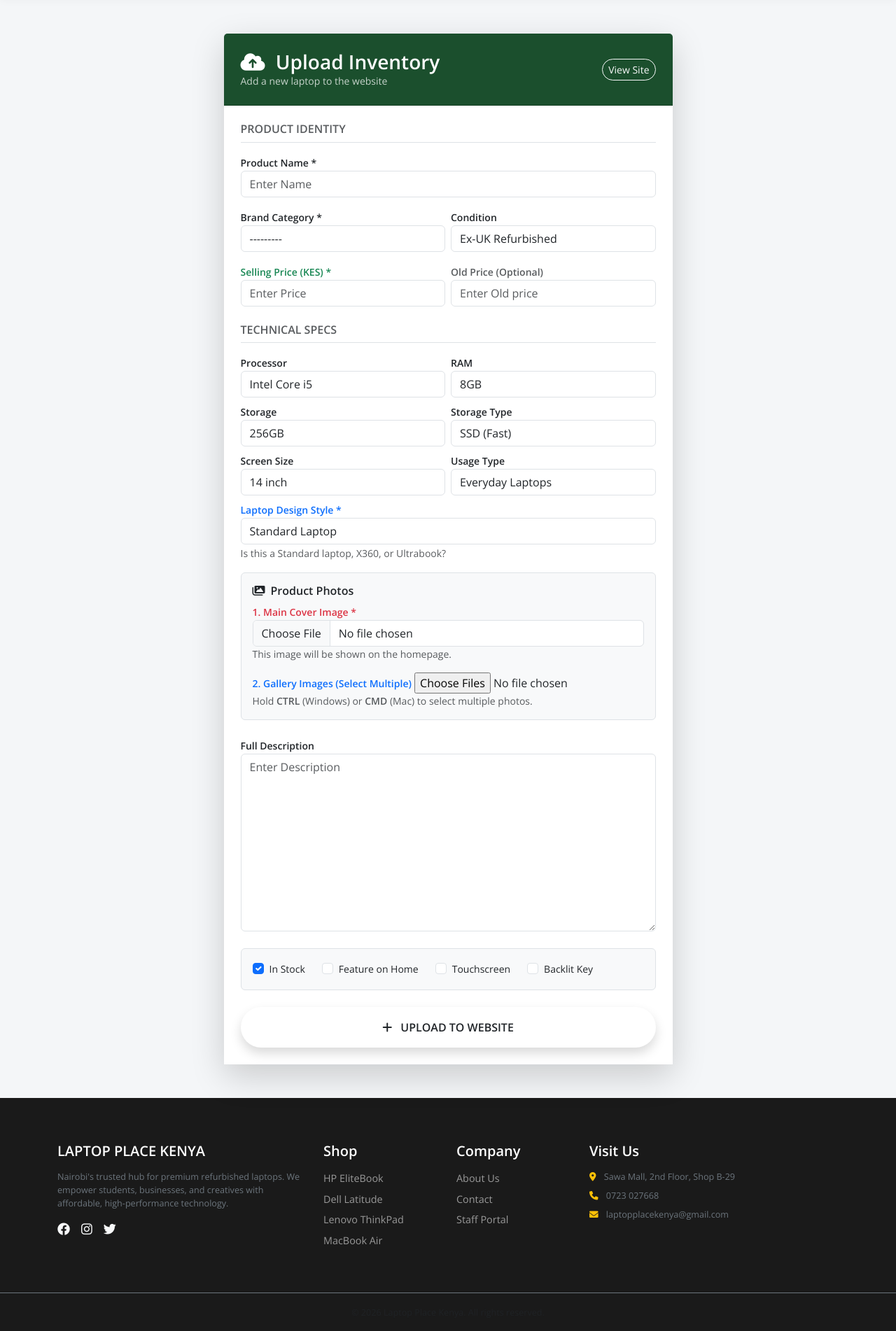
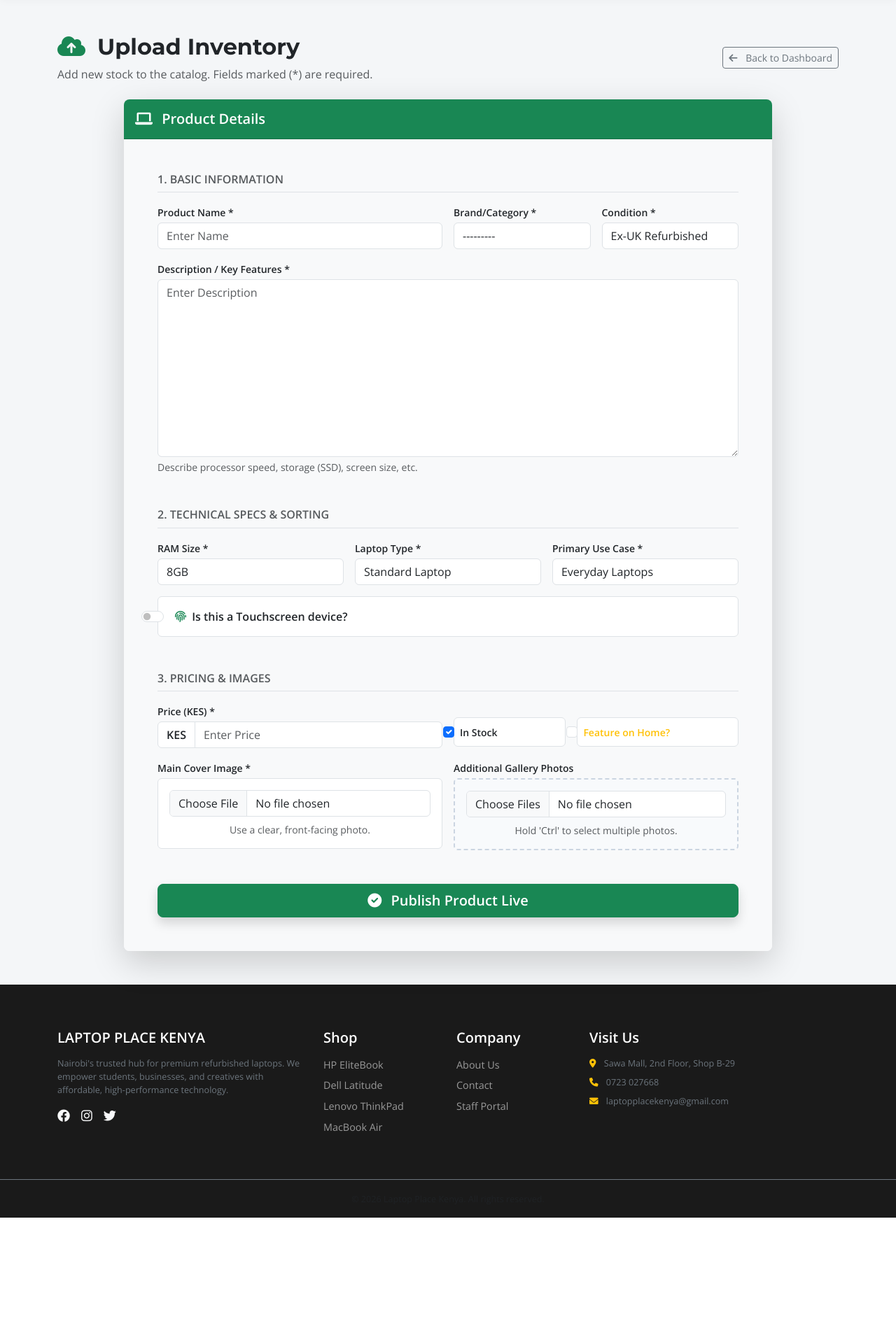
Before and after one commit to kelvin-keter/laptop-place-v2, a Django app: page /upload/ in a window 1280 px wide. Shown: the part 72-1974 px from the top of the page at 70% size. After the commit the page ends 1812 px from the top, so only its background shows below. Run offline with Django 5.2, Linux system fonts and the light colour scheme; the visitor is signed in with stand-in values (Sample User, id 1); data that the repository does not hold is empty.

Commit message:
Redesign staff upload form to be clean and organized

```diff
--- a/core/templates/core/index.html
+++ b/core/templates/core/index.html
@@ -180,7 +180,7 @@
                 <div class="hero-overlay">
                     <div class="hero-content">
                         <span class="badge bg-warning text-dark mb-3">Tech Partner</span>
-                        <h1 class="display-4 fw-bold mb-3">Professional Laptops for <br>Nairobi's Workforce</h1>
+                        <h1 class="display-4 fw-bold mb-3">Professional Laptops for <br>Kenya's Workforce</h1>
                         <a href="#shop" class="btn btn-success btn-lg shadow fw-bold px-4">Shop Now</a>
                     </div>
                 </div>
--- a/core/templates/core/upload_product.html
+++ b/core/templates/core/upload_product.html
@@ -3,154 +3,157 @@
 
 {% block content %}
 <div class="container py-5">
-    <div class="row justify-content-center">
-        <div class="col-md-8 col-lg-7">
 
-            <div class="card shadow-lg border-0 rounded-3">
-                <div class="card-header text-white p-4" style="background-color: var(--brand-green);">
-                    <div class="d-flex justify-content-between align-items-center">
+    <div class="d-flex justify-content-between align-items-center mb-4">
         <div>
-                            <h3 class="mb-0 fw-bold"><i class="fas fa-cloud-upload-alt me-2"></i> Upload Inventory</h3>
-                            <p class="mb-0 opacity-75 small">Add a new laptop to the website</p>
+            <h2 class="fw-bold text-dark" style="font-family: 'Montserrat', sans-serif;">
+                <i class="fas fa-cloud-upload-alt text-success me-2"></i> Upload Inventory
+            </h2>
+            <p class="text-muted mb-0">Add new stock to the catalog. Fields marked (*) are required.</p>
         </div>
-                        <a href="{% url 'index' %}" class="btn btn-sm btn-outline-light rounded-pill">View Site</a>
+        <a href="{% url 'dashboard' %}" class="btn btn-outline-secondary btn-sm">
+            <i class="fas fa-arrow-left me-2"></i> Back to Dashboard
+        </a>
     </div>
-                </div>
-
-                <div class="card-body p-4 bg-white">
 
     {% if messages %}
         {% for message in messages %}
-                            <div class="alert {% if message.tags == 'success' %}alert-success{% else %}alert-danger{% endif %} alert-dismissible fade show border-0 shadow-sm" role="alert">
-                                {{ message }}
-                                <button type="button" class="btn-close" data-bs-dismiss="alert"></button>
+            <div class="alert {% if message.tags == 'success' %}alert-success{% else %}alert-danger{% endif %} alert-dismissible fade show shadow-sm" role="alert">
+                <strong>{{ message }}</strong>
+                <button type="button" class="btn-close" data-bs-dismiss="alert" aria-label="Close"></button>
             </div>
         {% endfor %}
     {% endif %}
 
-                    {% if form.errors %}
-                        <div class="alert alert-danger">
-                            <strong>Please correct the following errors:</strong>
-                            <ul>
-                            {% for field in form %}
-                                {% for error in field.errors %}
-                                    <li>{{ field.label }}: {{ error }}</li>
-                                {% endfor %}
-                            {% endfor %}
-                            </ul>
+    <div class="row justify-content-center">
+        <div class="col-lg-10">
+            <div class="card border-0 shadow-lg rounded-3 overflow-hidden">
+                <div class="card-header bg-success text-white py-3">
+                    <h5 class="mb-0 fw-bold"><i class="fas fa-laptop me-2"></i> Product Details</h5>
                 </div>
-                    {% endif %}
 
+                <div class="card-body p-4 p-md-5 bg-light">
                     <form method="post" enctype="multipart/form-data">
                         {% csrf_token %}
 
-                        <h6 class="text-uppercase fw-bold text-muted mb-3 border-bottom pb-2">Product Identity</h6>
-                        <div class="mb-3">
-                            <label class="fw-bold small">Product Name *</label>
+                        <h6 class="text-uppercase text-muted fw-bold mb-3 border-bottom pb-2">1. Basic Information</h6>
+                        <div class="row g-3 mb-4">
+                            <div class="col-md-6">
+                                <label class="fw-bold small mb-1">Product Name *</label>
                                 {{ form.name }}
                             </div>
-                        <div class="row g-2 mb-3">
-                            <div class="col-md-6">
-                                <label class="fw-bold small">Brand Category *</label>
+                            <div class="col-md-3">
+                                <label class="fw-bold small mb-1">Brand/Category *</label>
                                 {{ form.category }}
                             </div>
-                            <div class="col-md-6">
-                                <label class="fw-bold small">Condition</label>
+                            <div class="col-md-3">
+                                <label class="fw-bold small mb-1">Condition *</label>
                                 {{ form.condition }}
+                            </div>
+                            <div class="col-12">
+                                <label class="fw-bold small mb-1">Description / Key Features *</label>
+                                {{ form.description }}
+                                <div class="form-text small">Describe processor speed, storage (SSD), screen size, etc.</div>
                             </div>
                         </div>
 
-                        <div class="row g-2 mb-4">
-                            <div class="col-md-6">
-                                <label class="fw-bold small text-success">Selling Price (KES) *</label>
-                                {{ form.price }}
+                        <h6 class="text-uppercase text-muted fw-bold mb-3 border-bottom pb-2 mt-5">2. Technical Specs & Sorting</h6>
+                        <div class="row g-3 mb-4">
+                            <div class="col-md-4">
+                                <label class="fw-bold small mb-1">RAM Size *</label>
+                                {{ form.ram }}
                             </div>
-                            <div class="col-md-6">
-                                <label class="fw-bold small text-muted">Old Price (Optional)</label>
-                                {{ form.old_price }}
+                            <div class="col-md-4">
+                                <label class="fw-bold small mb-1">Laptop Type *</label>
+                                {{ form.laptop_type }}
+                            </div>
+                            <div class="col-md-4">
+                                <label class="fw-bold small mb-1">Primary Use Case *</label>
+                                {{ form.usage }}
+                            </div>
+                            <div class="col-12">
+                                <div class="form-check form-switch p-3 bg-white rounded border">
+                                    {{ form.touchscreen }}
+                                    <label class="form-check-label fw-bold ms-2" for="{{ form.touchscreen.id_for_label }}">
+                                        <i class="fas fa-fingerprint text-success me-1"></i> Is this a Touchscreen device?
+                                    </label>
+                                </div>
                             </div>
                         </div>
 
-                        <h6 class="text-uppercase fw-bold text-muted mb-3 border-bottom pb-2">Technical Specs</h6>
-                        <div class="row g-2 mb-3">
-                            <div class="col-6">
-                                <label class="small fw-bold">Processor</label>
-                                {{ form.processor }}
-                            </div>
-                            <div class="col-6">
-                                <label class="small fw-bold">RAM</label>
-                                {{ form.ram }}
-                            </div>
-                            <div class="col-6">
-                                <label class="small fw-bold">Storage</label>
-                                {{ form.storage }}
-                            </div>
-                            <div class="col-6">
-                                <label class="small fw-bold">Storage Type</label>
-                                {{ form.storage_type }}
-                            </div>
-                            <div class="col-6">
-                                <label class="small fw-bold">Screen Size</label>
-                                {{ form.screen_size }}
-                            </div>
-                             <div class="col-6">
-                                <label class="small fw-bold">Usage Type</label>
-                                {{ form.usage }}
-                            </div>
-                            <div class="col-12 mt-2">
-                                <label class="small fw-bold text-primary">Laptop Design Style *</label>
-                                {{ form.laptop_type }}
-                                <small class="text-muted">Is this a Standard laptop, X360, or Ultrabook?</small>
+                        <h6 class="text-uppercase text-muted fw-bold mb-3 border-bottom pb-2 mt-5">3. Pricing & Images</h6>
+                        <div class="row g-3 mb-4">
+                            <div class="col-md-6">
+                                <label class="fw-bold small mb-1">Price (KES) *</label>
+                                <div class="input-group">
+                                    <span class="input-group-text bg-white fw-bold">KES</span>
+                                    {{ form.price }}
                                 </div>
                             </div>
 
-                        <div class="p-3 bg-light rounded mb-4 border">
-                            <h6 class="fw-bold text-dark"><i class="fas fa-images me-2"></i>Product Photos</h6>
-
-                            <div class="mb-3">
-                                <label class="fw-bold small text-danger">1. Main Cover Image *</label>
-                                {{ form.image }}
-                                <small class="text-muted d-block">This image will be shown on the homepage.</small>
+                            <div class="col-md-6">
+                                <div class="d-flex gap-3 h-100 align-items-end">
+                                    <div class="form-check border p-2 rounded bg-white flex-grow-1">
+                                        {{ form.in_stock }}
+                                        <label class="form-check-label small fw-bold">In Stock</label>
                                     </div>
-
-                            <div class="mb-0">
-                                <label class="fw-bold small text-primary">2. Gallery Images (Select Multiple)</label>
-                                {{ form.gallery_images }}
-                                <small class="text-muted d-block">Hold <strong>CTRL</strong> (Windows) or <strong>CMD</strong> (Mac) to select multiple photos.</small>
+                                    <div class="form-check border p-2 rounded bg-white flex-grow-1">
+                                        {{ form.is_featured }}
+                                        <label class="form-check-label small fw-bold text-warning">Feature on Home?</label>
+                                    </div>
                                 </div>
                             </div>
 
-                        <div class="mb-4">
-                            <label class="fw-bold small">Full Description</label>
-                            {{ form.description }}
-                        </div>
-
-                        <div class="d-flex flex-wrap gap-4 mb-4 p-3 bg-light rounded border">
-                            <div class="form-check">
-                                {{ form.in_stock }}
-                                <label class="form-check-label small">In Stock</label>
-                            </div>
-                            <div class="form-check">
-                                {{ form.is_featured }}
-                                <label class="form-check-label small">Feature on Home</label>
-                            </div>
-                            <div class="form-check">
-                                {{ form.touchscreen }}
-                                <label class="form-check-label small">Touchscreen</label>
-                            </div>
-                            <div class="form-check">
-                                {{ form.backlit_keyboard }}
-                                <label class="form-check-label small">Backlit Key</label>
+                            <div class="col-md-6">
+                                <label class="fw-bold small mb-1">Main Cover Image *</label>
+                                <div class="p-3 bg-white border rounded text-center">
+                                    {{ form.image }}
+                                    <small class="d-block text-muted mt-2">Use a clear, front-facing photo.</small>
                                 </div>
                             </div>
 
-                        <button type="submit" class="btn btn-gold w-100 py-3 rounded-pill shadow fw-bold text-uppercase">
-                            <i class="fas fa-plus me-2"></i> Upload to Website
+                            <div class="col-md-6">
+                                <label class="fw-bold small mb-1">Additional Gallery Photos</label>
+                                <div class="p-3 bg-white border dashed-border rounded text-center">
+                                    {{ form.gallery_images }}
+                                    <small class="d-block text-muted mt-2">Hold 'Ctrl' to select multiple photos.</small>
+                                </div>
+                            </div>
+                        </div>
+
+                        <div class="d-grid gap-2 mt-5">
+                            <button type="submit" class="btn btn-success btn-lg fw-bold shadow">
+                                <i class="fas fa-check-circle me-2"></i> Publish Product Live
                             </button>
+                        </div>
+
                     </form>
                 </div>
             </div>
         </div>
     </div>
 </div>
+
+<script>
+    // Add Bootstrap classes to Django form inputs automatically
+    document.querySelectorAll('input[type="text"], input[type="number"], textarea, select').forEach(el => {
+        el.classList.add('form-control');
+    });
+    document.querySelectorAll('input[type="checkbox"]').forEach(el => {
+        el.classList.add('form-check-input');
+    });
+    document.querySelectorAll('input[type="file"]').forEach(el => {
+        el.classList.add('form-control');
+    });
+</script>
+
+<style>
+    /* Custom Dashed Border for Gallery Upload */
+    .dashed-border {
+        border-style: dashed !important;
+        border-width: 2px !important;
+        border-color: #cbd5e1 !important;
+        background-color: #f8fafc !important;
+    }
+</style>
 {% endblock %}
```
Lines whose indentation alone changed are shown as unchanged.
